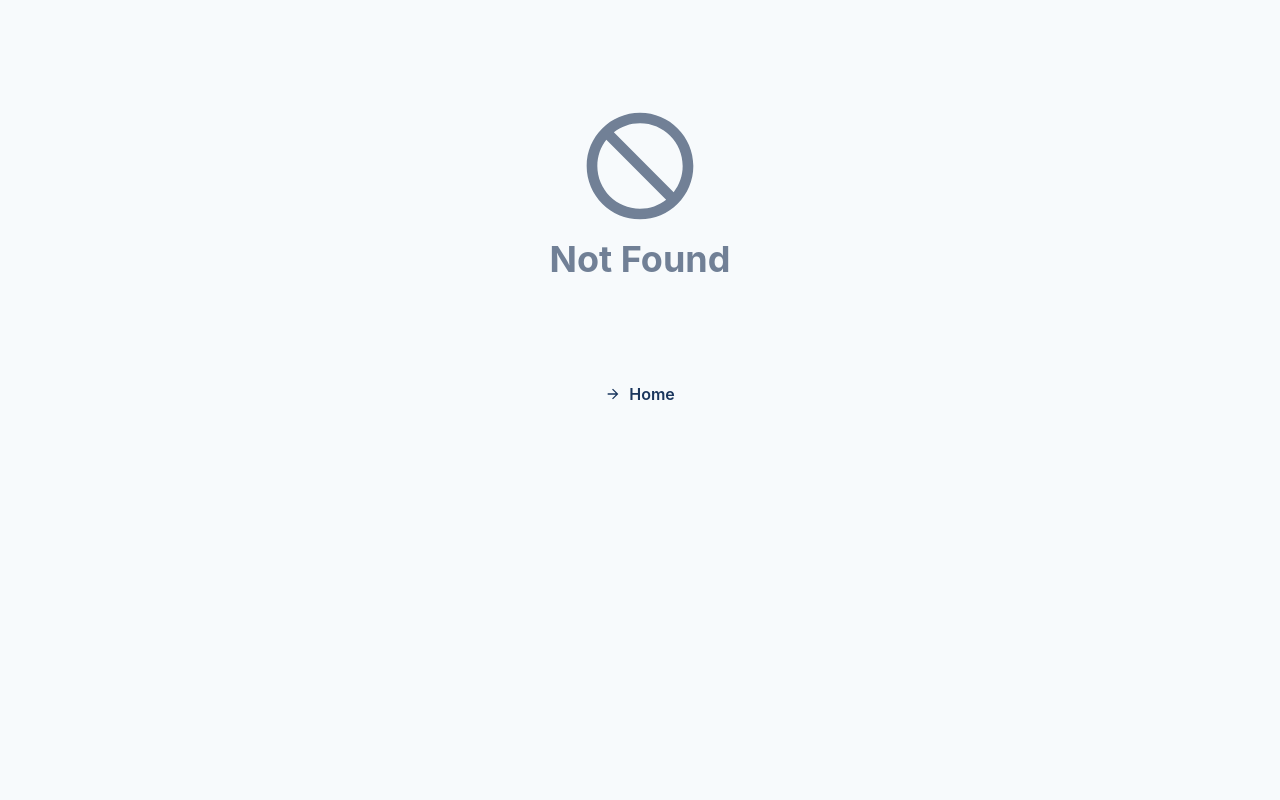
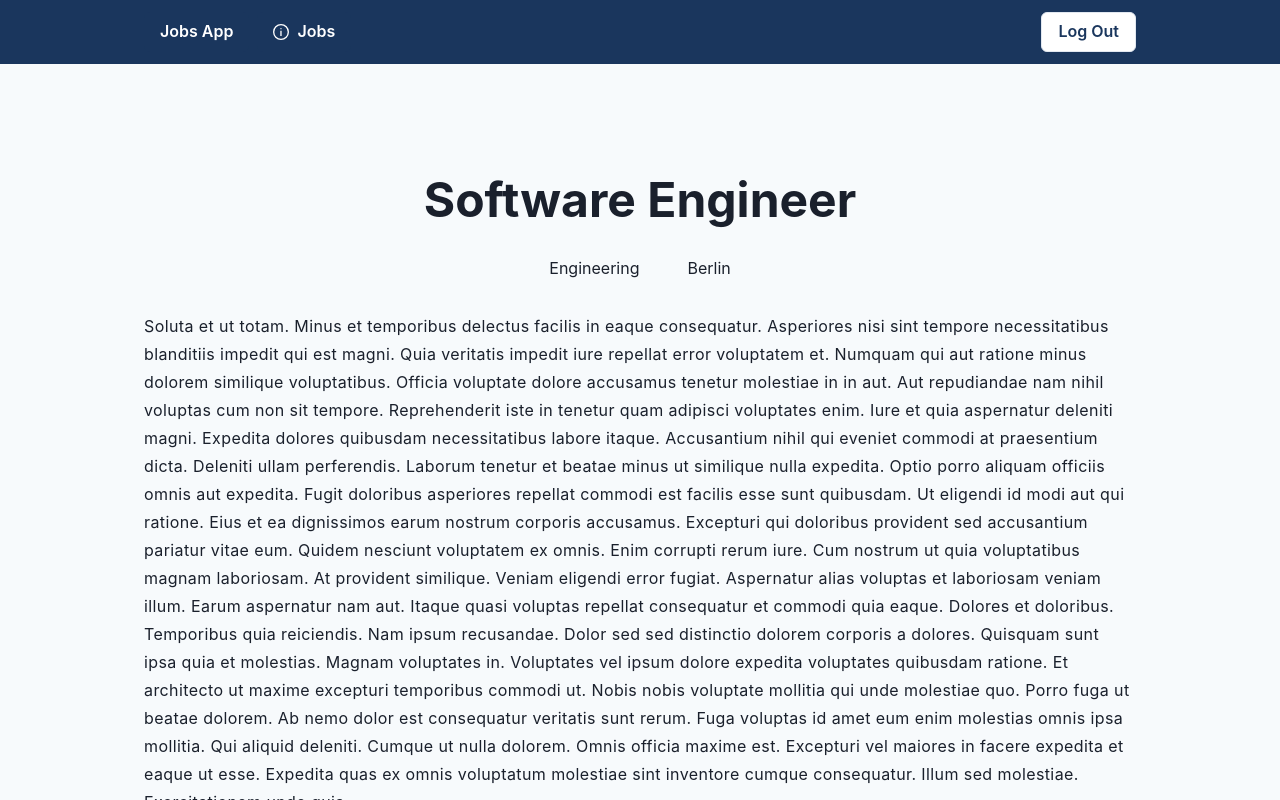
Before and after one commit to golamrabbiazad/jobs-app, a Next.js app: page /dashboard/jobs/2LJ_sgmy_880G9WivH5Hf in a window 1280 px wide. Before the commit this address had no page. Built offline with nearby package versions, Linux system fonts and the light colour scheme.

Commit message:
feat:able create new job

```diff
--- /dev/null
+++ b/features/jobs/components/CreateJobForm/index.ts
@@ -0,0 +1 @@
+export * from './CreateJobForm'
--- /dev/null
+++ b/features/jobs/components/DashboardJobInfo/DashboardJobInfo.tsx
@@ -0,0 +1,21 @@
+import { VStack, Heading, HStack, Text, Box } from '@chakra-ui/react'
+
+import { Content } from '@components/Content'
+import { Job } from '../../types'
+
+export function DashboardJobInfo({ job }: { job: Job }) {
+  return (
+    <>
+      <VStack pt="16" pb="4" spacing="8">
+        <Heading size="2xl">{job.position}</Heading>
+        <HStack spacing="12">
+          <Text>{job.department}</Text>
+          <Text>{job.location}</Text>
+        </HStack>
+      </VStack>
+      <Box w="full">
+        <Content>{job.info}</Content>
+      </Box>
+    </>
+  )
+}
--- /dev/null
+++ b/features/jobs/components/DashboardJobInfo/index.ts
@@ -0,0 +1 @@
+export * from './DashboardJobInfo'
--- /dev/null
+++ b/pages/dashboard/jobs/[jobId].tsx
@@ -0,0 +1,38 @@
+import { ReactElement } from 'react'
+
+import Seo from '@components/SEO'
+import NotFound from '@components/NotFound'
+import DashboardLayout from '@layouts/DashboardLayout'
+import { useJob } from '@testing/testData'
+import { useRouter } from 'next/router'
+import { Loading } from '@components/Loading'
+import { DashboardJobInfo } from '@features/jobs/components/DashboardJobInfo'
+
+export default function DashboardJobPage() {
+  const router = useRouter()
+  const jobId = router.query.jobId as string
+
+  const job = useJob(jobId)
+
+  if (job.isLoading) {
+    return <Loading />
+  }
+
+  if (!job.data) {
+    return <NotFound />
+  }
+
+  return (
+    <>
+      <Seo
+        title={`${job.data.position} | ${job.data.location}`}
+        info={job.data.info}
+      />
+      <DashboardJobInfo job={job.data} />
+    </>
+  )
+}
+
+DashboardJobPage.getLayout = (page: ReactElement) => (
+  <DashboardLayout>{page}</DashboardLayout>
+)
```
Also changed, not shown: features/jobs/components/CreateJobForm/CreateJobForm.tsx (added, +24 -0 lines), pages/dashboard/jobs/create.tsx (added, +26 -0 lines).
